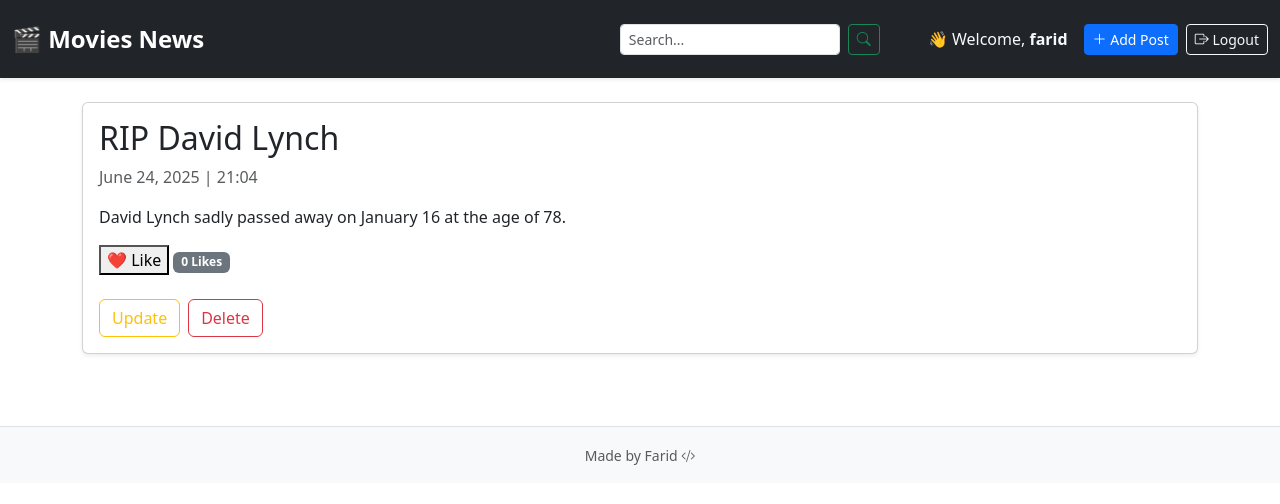
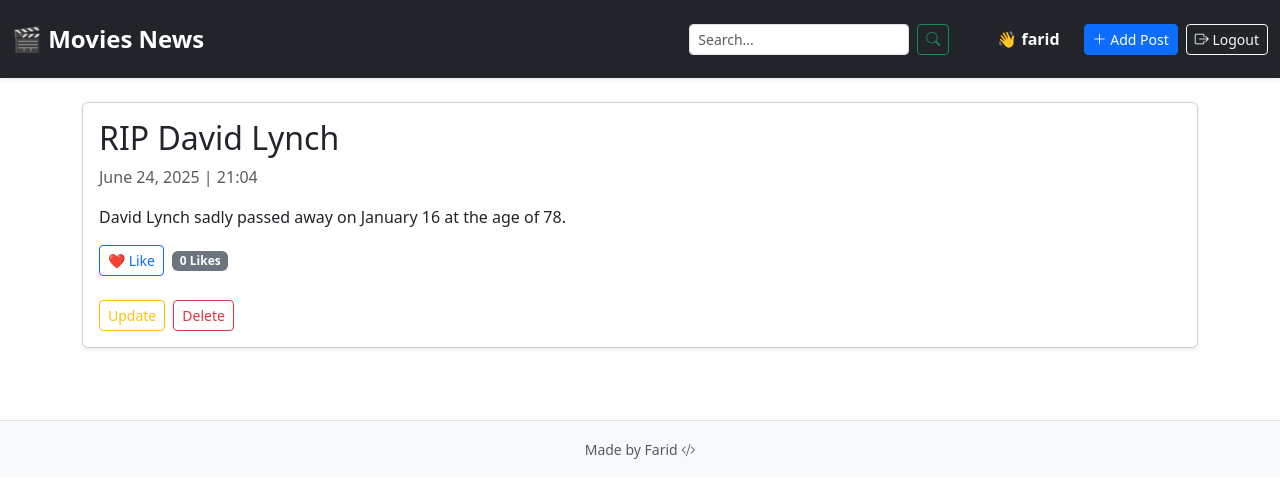
Before and after one commit to faridashirov/movie_news_blog, a Django app: page /1/ in a window 1280 px wide. Shown: the top 504 px of the page. Run offline with Django 5.2, Linux system fonts and the light colour scheme; a user stored in the database is signed in; data comes from the database, SQL or seed files in the repository; data that the repository does not hold is empty.

Commit message:
Adaptive design for navbar.html, post_list.html, post.html

```diff
--- a/templates/navbar.html
+++ b/templates/navbar.html
@@ -3,12 +3,20 @@
 <!-- Bootstrap Icons -->
 <link href="https://cdn.jsdelivr.net/npm/bootstrap-icons@1.10.5/font/bootstrap-icons.css" rel="stylesheet">
 
+
 <nav class="navbar navbar-expand-lg navbar-dark bg-dark shadow-sm py-3">
   <div class="container-fluid">
     <a class="navbar-brand fw-bold fs-4" href="/">🎬 Movies News</a>
 
+    <!-- Кнопка-бургер -->
+    <button class="navbar-toggler" type="button" data-bs-toggle="collapse" data-bs-target="#mainNavbar" aria-controls="mainNavbar" aria-expanded="false" aria-label="Toggle navigation">
+      <span class="navbar-toggler-icon"></span>
+    </button>
+
+    <!-- Контент меню -->
+    <div class="collapse navbar-collapse" id="mainNavbar">
       <!-- Поисковая форма -->
-    <form class="d-flex ms-auto me-5" role="search" method="get">
+      <form class="d-flex ms-auto my-2 my-lg-0 me-lg-5" role="search" method="get">
         <input class="form-control form-control-sm me-2" type="search" name="q" value="{{ query }}" placeholder="Search..." aria-label="Search">
         <button class="btn btn-sm btn-outline-success" type="submit">
           <i class="bi bi-search"></i>
@@ -16,13 +24,13 @@
       </form>
 
       <!-- Блок с кнопками -->
-    <div class="d-flex align-items-center">
+      <div class="d-flex align-items-center flex-wrap gap-2">
         {% if user.is_authenticated %}
-        <span class="navbar-text text-light me-3">
-          👋 Welcome, <strong>{{ user.username }}</strong>
+          <span class="navbar-text text-light me-lg-3">
+            👋 <strong>{{ user.username }}</strong>
           </span>
 
-        <a href="{% url 'blog:new_post' %}" class="btn btn-sm btn-primary me-2">
+          <a href="{% url 'blog:new_post' %}" class="btn btn-sm btn-primary">
             <i class="bi bi-plus-lg"></i> Add Post
           </a>
 
@@ -30,7 +38,7 @@
             <i class="bi bi-box-arrow-right"></i> Logout
           </a>
         {% else %}
-        <a href="{% url 'accounts:login' %}" class="btn btn-sm btn-outline-light me-2">
+          <a href="{% url 'accounts:login' %}" class="btn btn-sm btn-outline-light">
             <i class="bi bi-box-arrow-in-right"></i> Login
           </a>
 
@@ -40,4 +48,5 @@
         {% endif %}
       </div>
     </div>
+  </div>
 </nav>
--- a/templates/post.html
+++ b/templates/post.html
@@ -5,30 +5,35 @@
   {% if post %}
     <div class="card shadow-sm">
       {% if post.image %}
-        <img src="{{ post.image.url }}" class="card-img-top" style="max-height: 400px; object-fit: cover;">
+        <img src="{{ post.image.url }}" class="card-img-top img-fluid" style="object-fit: cover; max-height: 400px;">
       {% endif %}
       <div class="card-body">
         <h2 class="card-title">{{ post.post_header }}</h2>
         <p class="text-muted">{{ post.post_date }} | {{ post.post_time|time:"H:i" }}</p>
         <p class="card-text">{{ post.post_text|linebreaksbr }}</p>
 
-        <form action="{% url 'blog:like_post' post.id %}" >
+        <!-- Лайк форма -->
+        <form action="{% url 'blog:like_post' post.id %}" class="d-flex flex-wrap align-items-center gap-2 mt-3">
           {% csrf_token %}
           {% if user in post.likes.all %}
-            <button type="submit">💔 Remove Like</button>
+            <button type="submit" class="btn btn-sm btn-outline-danger">
+              💔 Remove Like
+            </button>
           {% else %}
-            <button type="submit">❤️ Like</button>
+            <button type="submit" class="btn btn-sm btn-outline-primary">
+              ❤️ Like
+            </button>
           {% endif %}
-
           <span class="badge bg-secondary">{{ post.get_like_count }} Likes</span>
         </form>
 
+        <!-- Кнопки управления постом -->
         {% if user == post.author or user.is_superuser %}
-          <div class="d-flex gap-2 mt-4">
-            <a href="{% url 'blog:update_post' post.id %}" class="btn btn-outline-warning">Update</a>
-            <form action="{% url 'blog:delete_post' post.id %}" method="post" style="display: inline;">
+          <div class="d-flex flex-wrap gap-2 mt-4">
+            <a href="{% url 'blog:update_post' post.id %}" class="btn btn-sm btn-outline-warning">Update</a>
+            <form action="{% url 'blog:delete_post' post.id %}" method="post">
               {% csrf_token %}
-              <button type="submit" class="btn btn-outline-danger">Delete</button>
+              <button type="submit" class="btn btn-sm btn-outline-danger">Delete</button>
             </form>
           </div>
         {% endif %}
```
Also changed, not shown: templates/post_list.html (+4 -4 lines). Lines whose indentation alone changed are shown as unchanged.
